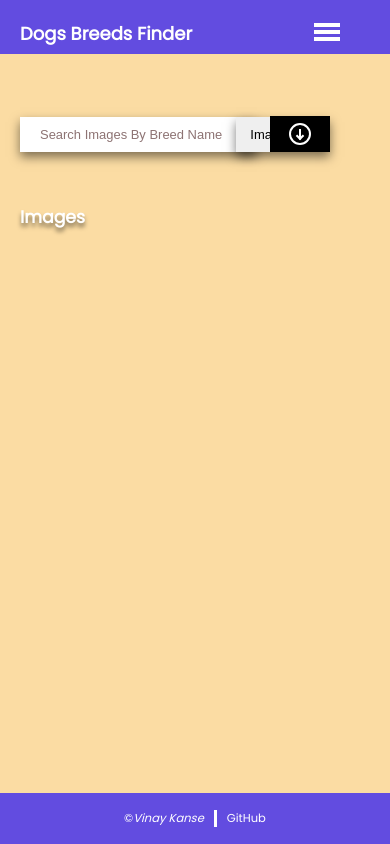
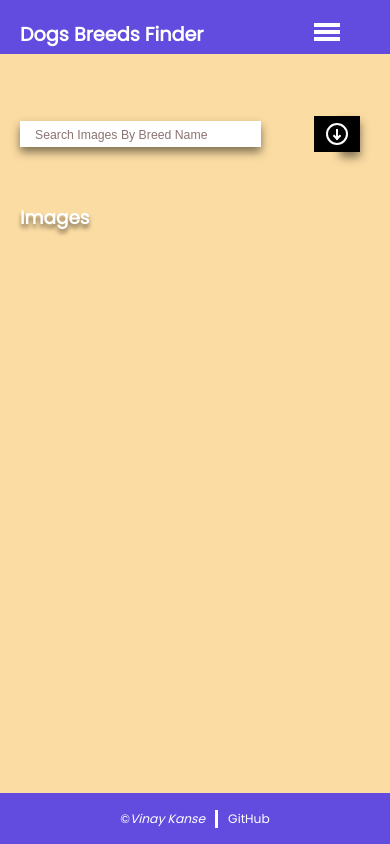
Before and after one commit to VinayKanase/DogsBreedFinder, a plain HTML site: page images.html in a window 390 px wide. Drawn offline with Linux system fonts and the light colour scheme; no server answers.

Commit message:
Responsive Page 2

```diff
--- a/style/_home.scss
+++ b/style/_home.scss
@@ -66,7 +66,7 @@ section{
 }
 @media screen and (max-width: 560px){
   .main-container{
-    background: url('../images/dog-bg-med.jpg');
+    background: url('../images/dog-bg-med.jpg') no-repeat center center;
     background-size: 100% 90vh;
   }
   .attr-heading{
@@ -81,7 +81,7 @@ section{
 }
 @media screen and (max-width: 480px){
   .main-container{
-    background: url('../images/dog-bg-sm.jpg');
+    background: url('../images/dog-bg-sm.jpg') no-repeat center center;
     background-size: 100% 90vh;
   }
   .attr-heading{
--- a/style/_images.scss
+++ b/style/_images.scss
@@ -208,3 +208,101 @@ select{
  top: 56px;
  left: 20px;
 }
+@media screen and (max-width:980px){
+ .select-opt{
+  width: 45%;
+  right: 40px;
+ }
+ .dropdown-icon{
+  right: 40px;
+ }
+}
+@media screen and (max-width:728px){
+ .input-main{
+  .search-breedimage{
+   width: 85%;
+  }
+ }
+ .select-opt{
+  width: 45%;
+  right: 30px;
+ }
+ .dropdown-icon{
+  right: 30px;
+  width: 46px;
+ }
+}
+@media screen and (max-width:728px){
+ .input-main{
+  .search-breedimage{
+   width: 85%;
+  }
+ }
+ .select-opt{
+  width: 5%;
+  right: 30px;
+  transition: all 0.5s;
+ }
+ .dropdown-icon{
+  right: 30px;
+  width: 46px;
+ }
+ .select-opt:hover{
+  width: 45%;
+ }
+}
+@media screen and (max-width:680px){
+ .select-opt:hover{
+  width: 55%;
+ }
+}
+@media screen and (max-width:599px){
+ .input-main{
+  .search-breedimage{
+   width: 80%;
+  }
+  ::placeholder{
+   font-size: 1.6rem;
+  }
+ }
+ .select-opt:hover{
+  width: 65%;
+  font-size: 1.6rem;
+ }
+}
+@media screen and (max-width:545px){
+ .select-opt:hover{
+  width: 75%;
+ }
+}
+@media screen and (max-width:515px){
+ .input-main{
+  .search-breedimage{
+   width: 75%;
+  }
+ }
+ .select-opt:hover{
+  width: 75%;
+ }
+}
+@media screen and (max-width:430px){
+ .input-main{
+  .search-breedimage{
+   width: 70%;
+  }
+ }
+ .select-opt:hover{
+  width: 80%;
+ }
+}
+@media screen and (max-width:390px){
+ .input-main{
+  .search-breedimage{
+   width: 65%;
+   padding: 5px 15px;
+  }
+ }
+ .select-opt:hover{
+  width: 90%;
+ }
+}
--- a/style/style.scss
+++ b/style/style.scss
@@ -185,7 +185,7 @@ html{
 }
 @media screen and (max-width: 420px){
   html{
-    font-size: 45%;
+    font-size: 48%;
   }
 }
 //Animations
```
Also changed, not shown: style/style.css, 1 other file.
